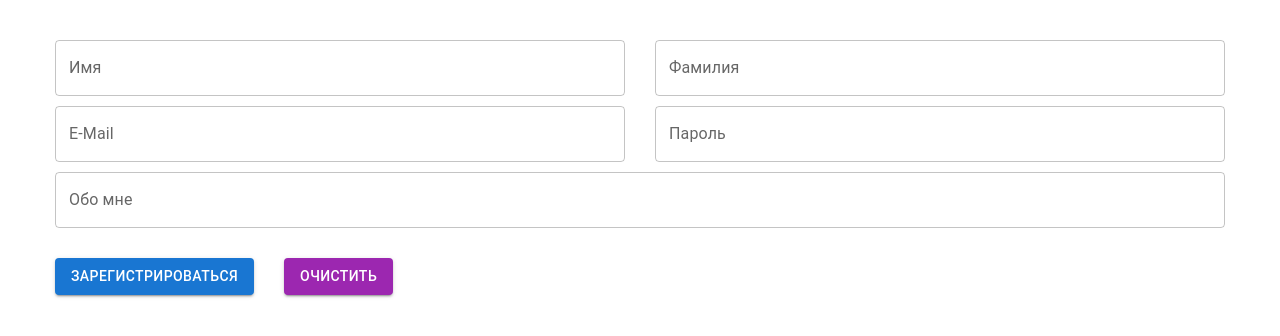
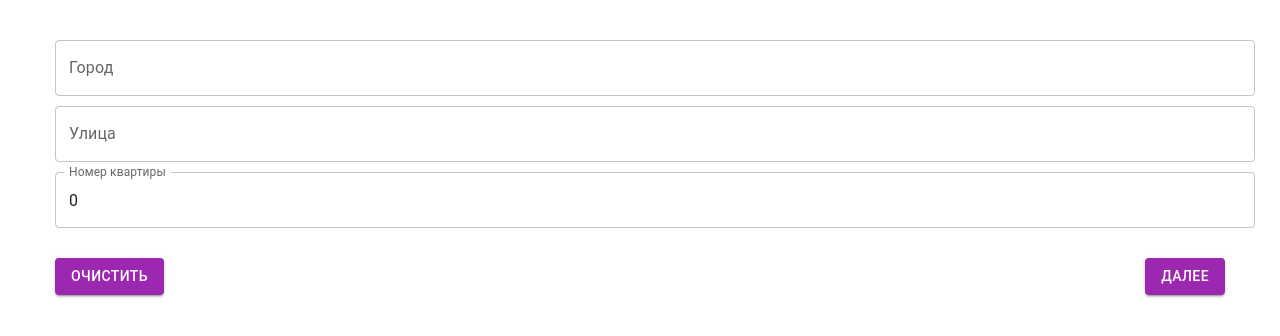
Before and after one commit to kwantvic/home-work-mentor, a React (Create React App) app: page /adress in a window 1280 px wide. Shown: the top 336 px of the page. Built offline with nearby package versions, Linux system fonts and the light colour scheme.

Commit message:
hm8v3.0 +stepForms

```diff
--- a/src/home-work-8/App.js
+++ b/src/home-work-8/App.js
@@ -1,100 +1,33 @@
 import React from 'react';
-import { useForm } from 'react-hook-form';
-import TextField from '@mui/material/TextField';
-import Button from '@mui/material/Button';
-import * as yup from 'yup';
-import { yupResolver } from '@hookform/resolvers/yup';
+import { Route, Routes, useNavigate } from 'react-router-dom';
+import AdressForm from './forms/AdressForm';
+import PersonalInfoForm from './forms/PersonalInfoForm';
 
 import './styles.css';
-
-const schema = yup.object().shape({
-  firstName: yup.string().min(2, 'Слишком короткое имя!'),
-  lastName: yup.string().min(3, 'Слишком короткая фамилия!'),
-  email: yup.string().email('Неверная почта!').required('Укажите почту!'),
-  // password: yup.string().min(6),
-  password: yup.string().when('email', {
-    is: (value) => value.includes('@'),
-    then: yup.string().min(6, 'Пароль должен состоять минимум из 6 символов!'),
-  }),
-});
+import Result from './forms/Result';
 
 function App() {
-  const { handleSubmit, register, formState, reset } = useForm({
-    resolver: yupResolver(schema),
-  });
+  const [formValues, setFormVelues] = React.useState({});
+  const navigate = useNavigate();
 
-  const onSubmit = (values) => {
-    console.log('ФОРМА!', values);
-    onReset();
-    return null;
+  const nextStep = (name) => {
+    navigate(name);
   };
-
-  function onReset() {
-    return reset({
-      firstName: '',
-      lastName: '',
-      email: '',
-      password: '',
-      about: '',
-    });
-  }
-
-  console.log('❌ ', formState.errors);
-
   return (
     <div className="App">
-      <form onSubmit={handleSubmit(onSubmit)}>
-        <div className="row">
-          <TextField
-            name="firstName"
-            label="Имя"
-            {...register('firstName')}
-            helperText={formState.errors.firstName && formState.errors.firstName.message}
-            error={!!formState.errors.firstName}
-            fullWidth
-          />
-          <TextField
-            name="lastName"
-            label="Фамилия"
-            {...register('lastName')}
-            helperText={formState.errors.lastName && formState.errors.lastName.message}
-            error={!!formState.errors.lastName}
-            fullWidth
-          />
-        </div>
-        <div className="row">
-          <TextField
-            {...register('email')}
-            helperText={formState.errors.email && formState.errors.email.message}
-            error={!!formState.errors.email}
-            name="email"
-            label="E-Mail"
-            defaultValue=""
-            fullWidth
-          />
-          <TextField
-            {...register('password')}
-            helperText={formState.errors.password && formState.errors.password.message}
-            error={!!formState.errors.password}
-            name="password"
-            type="password"
-            label="Пароль"
-            fullWidth
-          />
-        </div>
-        <div className="row">
-          <TextField {...register('about')} name="about" label="Обо мне" fullWidth />
-        </div>
-        <br />
-        <div className="row">
-          <Button type="submit" variant="contained" color="primary">
-            Зарегистрироваться
-          </Button>
-          <Button onClick={onReset} variant="contained" color="secondary">
-            Очистить
-          </Button>
-        </div>
-      </form>
+      <Routes>
+        <Route
+          path="/"
+          exact
+          element={<PersonalInfoForm nextStep={nextStep} setFormVelues={setFormVelues} />}
+        />
+        <Route
+          path="/adress"
+          exact
+          element={<AdressForm nextStep={nextStep} setFormVelues={setFormVelues} />}
+        />
+        <Route path="/result" exact element={<Result formValues={formValues} />} />
+      </Routes>
     </div>
   );
 }
--- /dev/null
+++ b/src/home-work-8/forms/AdressForm.jsx
@@ -0,0 +1,73 @@
+import React from 'react';
+import { useForm } from 'react-hook-form';
+import TextField from '@mui/material/TextField';
+import Button from '@mui/material/Button';
+import * as yup from 'yup';
+import { yupResolver } from '@hookform/resolvers/yup';
+
+const schema = yup.object().shape({
+  city: yup.string().required('Укажите город!'),
+  street: yup.string().required('Укажите улицу!'),
+  appartment: yup.number('Должен быть числом!').min(2, 'Укажите номер квартиры!'),
+});
+
+export default function AdressForm({ nextStep, setFormVelues }) {
+  const { handleSubmit, register, formState, reset } = useForm({
+    defaultValues: {
+      city: '',
+      street: '',
+      appartment: 0,
+    },
+    resolver: yupResolver(schema),
+  });
+
+  const onSubmit = (values) => {
+    setFormVelues((prev) => {
+      return { ...prev, ...values };
+    });
+    nextStep('result');
+    reset();
+  };
+
+  console.log('❌ ', formState.errors);
+  return (
+    <form onSubmit={handleSubmit(onSubmit)}>
+      <div>
+        <TextField
+          name="city"
+          label="Город"
+          {...register('city')}
+          helperText={formState.errors.city && formState.errors.city.message}
+          error={!!formState.errors.city}
+          fullWidth
+        />
+        <TextField
+          name="street"
+          label="Улица"
+          {...register('street')}
+          helperText={formState.errors.street && formState.errors.street.message}
+          error={!!formState.errors.street}
+          fullWidth
+        />
+        <TextField
+          name="appartment"
+          label="Номер квартиры"
+          {...register('appartment')}
+          helperText={formState.errors.appartment && formState.errors.appartment.message}
+          error={!!formState.errors.appartment}
+          type="number"
+          fullWidth
+        />
+      </div>
+      <br />
+      <div className="row buttons">
+        <Button onClick={() => reset()} variant="contained" color="secondary">
+          Очистить
+        </Button>
+        <Button type="submit" variant="contained" color="secondary">
+          Далее
+        </Button>
+      </div>
+    </form>
+  );
+}
--- /dev/null
+++ b/src/home-work-8/forms/PersonalInfoForm.jsx
@@ -0,0 +1,95 @@
+import React from 'react';
+import { useForm } from 'react-hook-form';
+import TextField from '@mui/material/TextField';
+import Button from '@mui/material/Button';
+import * as yup from 'yup';
+import { yupResolver } from '@hookform/resolvers/yup';
+
+const schema = yup.object().shape({
+  firstName: yup.string().min(2, 'Слишком короткое имя!'),
+  lastName: yup.string().min(3, 'Слишком короткая фамилия!'),
+  email: yup.string().email('Неверная почта!').required('Укажите почту!'),
+  // password: yup.string().min(6),
+  password: yup.string().when('email', {
+    is: (value) => value.includes('@'),
+    then: yup.string().min(6, 'Пароль должен состоять минимум из 6 символов!'),
+  }),
+});
+
+export default function PersonalInfoForm({ nextStep, setFormVelues }) {
+  const { handleSubmit, register, formState, reset } = useForm({
+    resolver: yupResolver(schema),
+  });
+
+  const onSubmit = (values) => {
+    setFormVelues(values);
+    nextStep('adress');
+    onReset();
+  };
+
+  function onReset() {
+    return reset({
+      firstName: '',
+      lastName: '',
+      email: '',
+      password: '',
+      about: '',
+    });
+  }
+
+  console.log('❌ ', formState.errors);
+  return (
+    <form onSubmit={handleSubmit(onSubmit)}>
+      <div className="row">
+        <TextField
+          name="firstName"
+          label="Имя"
+          {...register('firstName')}
+          helperText={formState.errors.firstName && formState.errors.firstName.message}
+          error={!!formState.errors.firstName}
+          fullWidth
+        />
+        <TextField
+          name="lastName"
+          label="Фамилия"
+          {...register('lastName')}
+          helperText={formState.errors.lastName && formState.errors.lastName.message}
+          error={!!formState.errors.lastName}
+          fullWidth
+        />
+      </div>
+      <div className="row">
+        <TextField
+          {...register('email')}
+          helperText={formState.errors.email && formState.errors.email.message}
+          error={!!formState.errors.email}
+          name="email"
+          label="E-Mail"
+          defaultValue=""
+          fullWidth
+        />
+        <TextField
+          {...register('password')}
+          helperText={formState.errors.password && formState.errors.password.message}
+          error={!!formState.errors.password}
+          name="password"
+          type="password"
+          label="Пароль"
+          fullWidth
+        />
+      </div>
+      <div className="row">
+        <TextField {...register('about')} name="about" label="Обо мне" fullWidth />
+      </div>
+      <br />
+      <div className="row buttons">
+        <Button onClick={onReset} variant="contained" color="secondary">
+          Очистить
+        </Button>
+        <Button type="submit" variant="contained" color="secondary">
+          Далее
+        </Button>
+      </div>
+    </form>
+  );
+}
--- /dev/null
+++ b/src/home-work-8/forms/Result.jsx
@@ -0,0 +1,39 @@
+import { Paper } from '@mui/material';
+import React from 'react';
+
+export default function Result({ formValues }) {
+  return (
+    <Paper style={{ padding: 40 }}>
+      <h2>Персональная информация:</h2>
+      <ul>
+        <li>
+          <b>Имя:</b> {formValues.firstName}
+        </li>
+        <li>
+          <b>Фамилия:</b> {formValues.lastName}
+        </li>
+        <li>
+          <b>Почта:</b> {formValues.email}
+        </li>
+        <li>
+          <b>Пароль:</b> {formValues.password}
+        </li>
+        <li>
+          <b>Обо мне:</b> {formValues.about}
+        </li>
+      </ul>
+      <h2>Адрес:</h2>
+      <ul>
+        <li>
+          <b>Город:</b> {formValues.city}
+        </li>
+        <li>
+          <b>Улица:</b> {formValues.street}
+        </li>
+        <li>
+          <b>Номер квартиры:</b> {formValues.appartment}
+        </li>
+      </ul>
+    </Paper>
+  );
+}
--- a/src/home-work-8/styles.css
+++ b/src/home-work-8/styles.css
@@ -16,3 +16,7 @@ body {
   margin: 0 15px !important;
   margin-bottom: 10px !important;
 }
+
+.buttons {
+  justify-content: space-between;
+}
```
